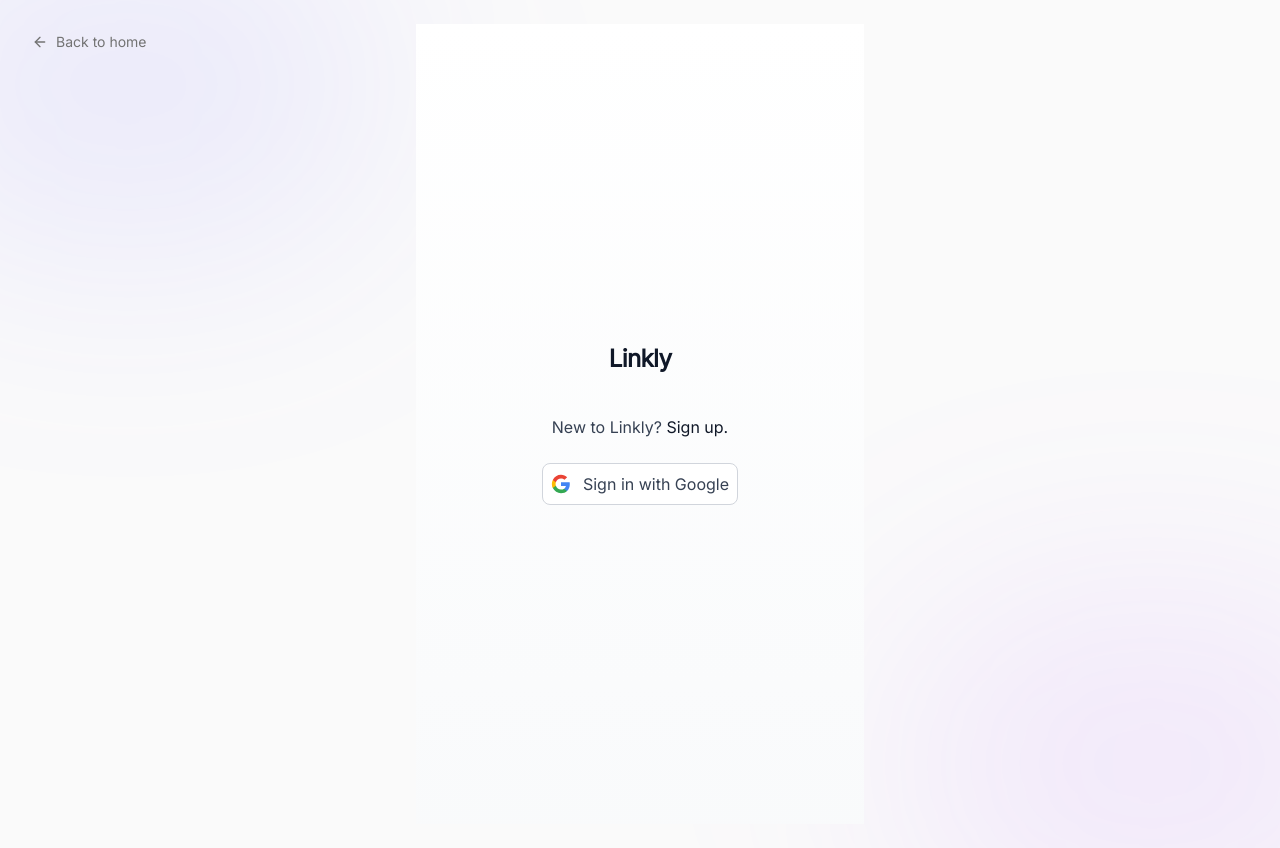
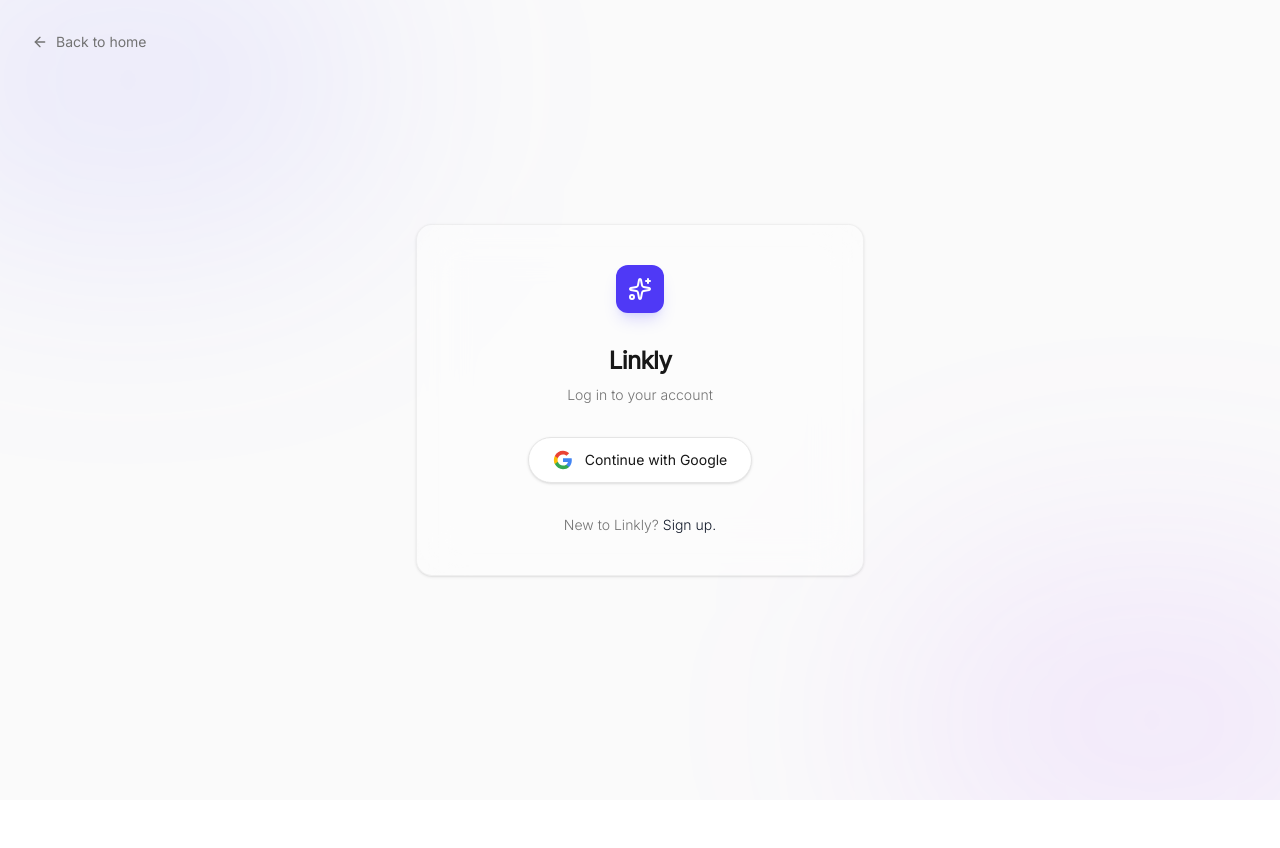
Before and after one commit to Mainao/Linkly, a Next.js app: page /sign-in in a window 1280 px wide. After the commit the page ends 800 px from the top, so only its background shows below. Built offline with nearby package versions, Linux system fonts and the light colour scheme; no server answers.

Commit message:
style: update styling for auth pages and components

```diff
--- /dev/null
+++ b/src/components/ui/Card.tsx
@@ -0,0 +1,27 @@
+import React from "react";
+
+interface CardProps {
+    children: React.ReactNode;
+    className?: string;
+    isDark?: boolean;
+}
+
+const Card = ({ children, className = "" }: CardProps) => {
+    return (
+        <div
+            className={`
+                backdrop-blur-xl
+                border
+                rounded-2xl
+                transition-all
+                duration-300
+                bg-white/40 border-black/5 text-neutral-900 shadow-sm
+                ${className}
+            `}
+        >
+            {children}
+        </div>
+    );
+};
+
+export default Card;
--- a/src/features/auth/components/login-form.tsx
+++ b/src/features/auth/components/login-form.tsx
@@ -1,29 +1,28 @@
 "use client";
 import Link from "next/link";
 
+import { Sparkles } from "lucide-react";
+
+import Card from "@/components/ui/Card";
 import { signinWithGoogle } from "@/lib/actions";
 
 export function LoginForm() {
     return (
-        <div className="min-h-dvh bg-linear-to-b from-white to-gray-50 flex flex-col items-center justify-center px-4 py-16 sm:px-6 lg:px-8">
-            <h1 className="mb-10 text-2xl font-semibold tracking-tight text-center text-gray-900">
-                Linkly
-            </h1>
-            <div className="text-md-normal mb-6 text-center text-gray-700">
-                <div>
-                    New to Linkly?{" "}
-                    <Link
-                        className="text-gray-900"
-                        role="button"
-                        href="/sign-up"
-                    >
-                        Sign up.
-                    </Link>
-                </div>
+        <Card className="p-10 flex flex-col items-center text-center space-y-8">
+            <div className="w-12 h-12 bg-indigo-600 rounded-xl flex items-center justify-center shadow-lg shadow-indigo-500/20">
+                <Sparkles size={24} className="text-white" />
             </div>
-            <form className="flex flex-col gap-2">
+            <div className="space-y-2">
+                <h1 className="text-2xl font-semibold tracking-tight">
+                    Linkly
+                </h1>
+                <p className="text-neutral-500 text-sm font-light">
+                    Log in to your account
+                </p>
+            </div>
+            <form>
                 <button
-                    className="w-full max-w-sm border border-gray-300 rounded-lg p-2 flex items-center justify-center gap-3 bg-white cursor-pointer hover:bg-gray-50 transition"
+                    className="w-full flex items-center justify-center gap-3 px-6 py-3 bg-white border border-neutral-200 rounded-full font-medium text-sm hover:bg-neutral-50 hover:border-neutral-300 transition-all shadow-sm active:scale-[0.98]"
                     formAction={signinWithGoogle}
                 >
                     <svg className="w-5 h-5" viewBox="0 0 24 24">
@@ -37,18 +36,28 @@
                         />
                         <path
                             fill="#FBBC05"
-                            d="M5.84 14.09c-.22-.66-.35-1.36-.35-2.09s.13-1.43.35-2.09V7.07H2.18C1.43 8.55 1 10.22 1 12s.43 3.45 1.18 4.93l2.85-2.22.81-.62z"
+                            d="M5.84 14.09c-.22-.66-.35-1.36-.35-2.09s.13-1.43.35-2.09V7.07H2.18C1.43 8.55 1 10.22 1 12s.43 3.45 1.18 4.93l3.66-2.84z"
                         />
                         <path
                             fill="#EA4335"
                             d="M12 5.38c1.62 0 3.06.56 4.21 1.64l3.15-3.15C17.45 2.09 14.97 1 12 1 7.7 1 3.99 3.47 2.18 7.07l3.66 2.84c.87-2.6 3.3-4.53 6.16-4.53z"
                         />
                     </svg>
-                    <span className="text-gray-700 font-medium">
-                        Sign in with Google
-                    </span>
+                    Continue with Google
                 </button>
             </form>
-        </div>
+            <div className="text-neutral-500 text-sm font-light">
+                <div>
+                    New to Linkly?{" "}
+                    <Link
+                        className="text-gray-900"
+                        role="button"
+                        href="/sign-up"
+                    >
+                        Sign up.
+                    </Link>
+                </div>
+            </div>
+        </Card>
     );
 }
--- a/src/features/auth/components/signup-form.tsx
+++ b/src/features/auth/components/signup-form.tsx
@@ -3,9 +3,11 @@
 import { useState } from "react";
 import Link from "next/link";
 
+import { Sparkles } from "lucide-react";
+
+import Card from "@/components/ui/Card";
 import { signinWithGoogle } from "@/lib/actions";
 
-import { LoadingEllipsis } from "./loading-ellipsis";
 import { UsernameInput } from "./username-input";
 
 export function SignupForm() {
@@ -31,12 +33,20 @@
     };
 
     return (
-        <div className="min-h-dvh bg-linear-to-b from-white to-gray-50 flex flex-col space-y-4 items-center justify-center px-4 py-16 sm:px-6 lg:px-8">
-            <h1 className="mb-10 text-2xl font-semibold tracking-tight text-center text-gray-900">
-                Linkly
-            </h1>
+        <Card className="p-10 flex flex-col items-center text-center space-y-8">
+            <div className="w-12 h-12 bg-indigo-600 rounded-xl flex items-center justify-center shadow-lg shadow-indigo-500/20">
+                <Sparkles size={24} className="text-white" />
+            </div>
+            <div className="space-y-2">
+                <h1 className="text-2xl font-semibold tracking-tight">
+                    Linkly
+                </h1>
+                <p className="text-neutral-500 text-sm font-light">
+                    Get Started
+                </p>
+            </div>
             {!nextClicked && (
-                <div className="sm:mx-auto sm:w-full sm:max-w-md">
+                <div className="w-full space-y-6 mb-8">
                     <UsernameInput
                         username={username}
                         setUsername={setUsername}
@@ -48,10 +58,10 @@
 
                     <button
                         onClick={handleNext}
-                        className="mt-6 h-10 w-full rounded-md border border-transparent bg-indigo-600 px-4 py-2 text-sm font-medium text-white cursor-pointer hover:bg-indigo-700 focus:outline-none focus:ring-2 focus:ring-indigo-500 focus:ring-offset-2 dark:bg-indigo-700 dark:border-transparent dark:hover:bg-indigo-600 dark:focus:ring-indigo-400 dark:focus:ring-offset-2 disabled:bg-gray-400 disabled:pointer-events-none"
+                        className="w-full flex items-center justify-center gap-3 px-6 py-3 bg-white border border-neutral-200 rounded-full font-medium text-sm hover:bg-neutral-50 hover:border-neutral-300 transition-all shadow-sm active:scale-[0.98]"
                         disabled={loading || !username || !available}
                     >
-                        {loading ? <LoadingEllipsis /> : "Next"}
+                        Next
                     </button>
                 </div>
             )}
@@ -62,7 +72,7 @@
                         value={username}
                         className="hidden"
                     />
-                    <button className="w-full max-w-sm border border-gray-300 rounded-lg p-2 flex items-center justify-center gap-3 bg-white cursor-pointer hover:bg-gray-50 transition">
+                    <button className="w-full flex items-center justify-center gap-3 px-6 py-3 bg-white border border-neutral-200 rounded-full font-medium text-sm hover:bg-neutral-50 hover:border-neutral-300 transition-all shadow-sm active:scale-[0.98]">
                         <svg className="w-5 h-5" viewBox="0 0 24 24">
                             <path
                                 fill="#4285F4"
@@ -87,7 +97,7 @@
                     </button>
                 </form>
             )}
-            <div className="text-md-normal mt-6 text-center text-gray-700">
+            <div className="text-neutral-500 text-sm font-light">
                 <div>
                     Already have an account?{" "}
                     <Link
@@ -99,6 +109,6 @@
                     </Link>
                 </div>
             </div>
-        </div>
+        </Card>
     );
 }
```
